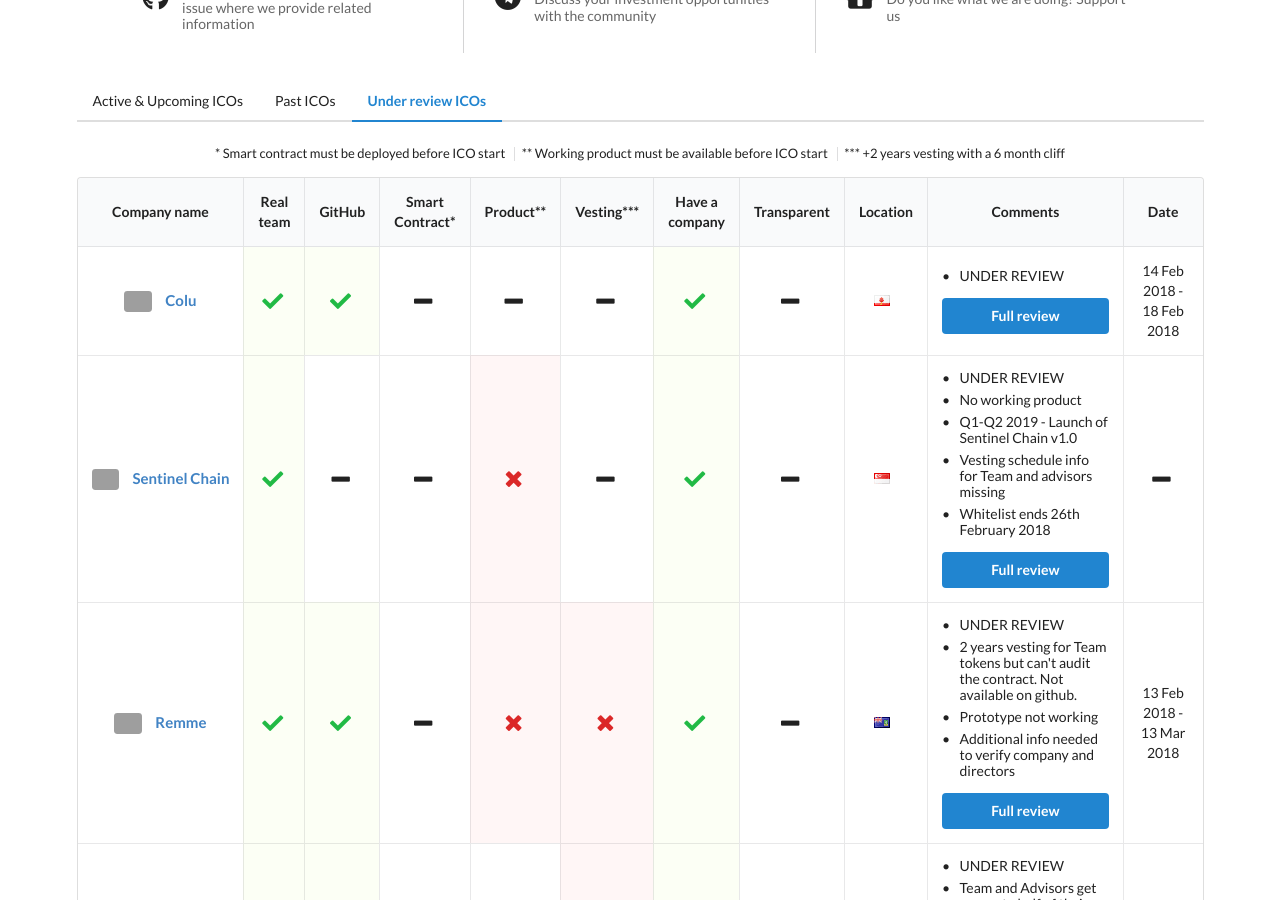
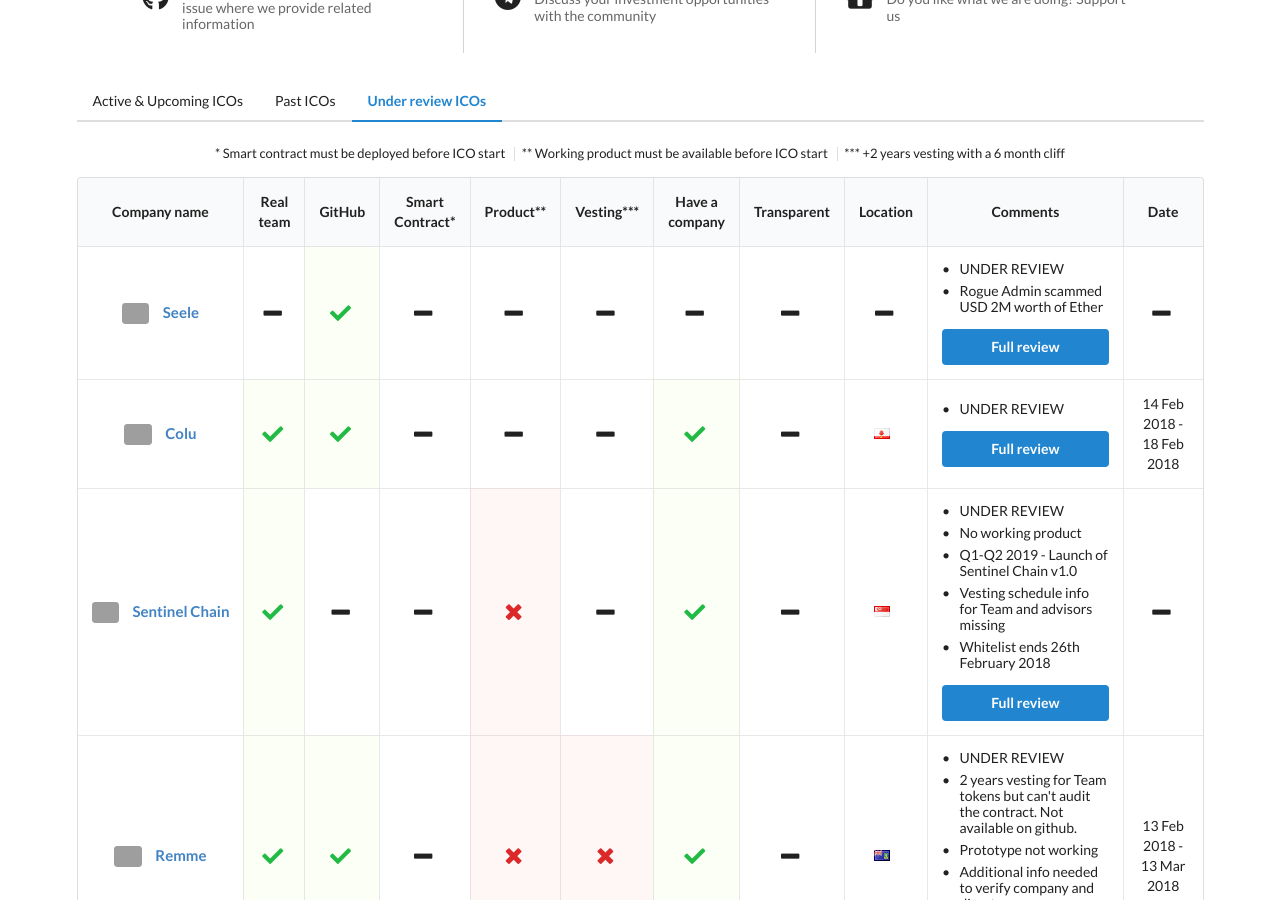
Before and after one commit to ico-check/ico-check, a Jekyll site: the page built from in-review.md, in a window 1280 px wide and 900 px high, scrolled down 315 px. Built offline with Jekyll 4.4.1, drawn with Linux system fonts in a browser that asks for light colours; nearby versions of some CDN libraries; grey boxes are pictures that could not be loaded.

Commit message:
42-seele-ico-check
Added Seele - UNDER REVIEW
- Rogue Admin scammed USD 2M worth of Ether

```diff
--- a/_data/in-review-icos.yml
+++ b/_data/in-review-icos.yml
@@ -1,3 +1,22 @@
+- name: Seele
+  image: https://i.imgur.com/JZXm0lQ.jpg
+  url: https://seele.pro
+  real_team:
+  github: true
+  smart_contract:
+  product:
+  min_vesting:
+  have_company:
+  transparent:
+  location:
+  comments:
+    - content: UNDER REVIEW
+    - content: Rogue Admin scammed USD 2M worth of Ether
+  ico_start_date:
+  ico_end_date:
+  safe:
+  issue_url: https://github.com/ico-check/ico-check/issues/58
+
 - name: Colu
   image: https://i.imgur.com/MIOjDsM.jpg
   url: https://cln.network/
```
